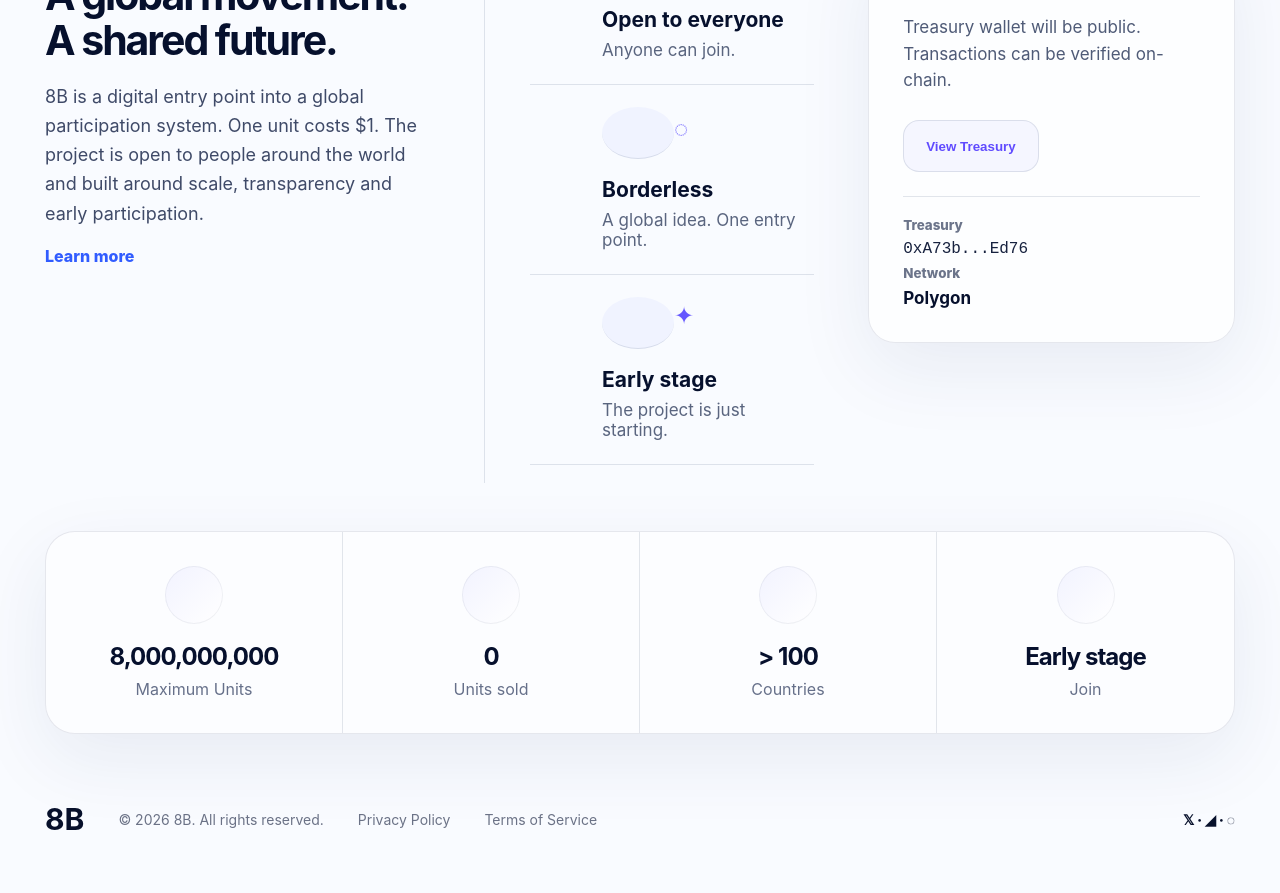
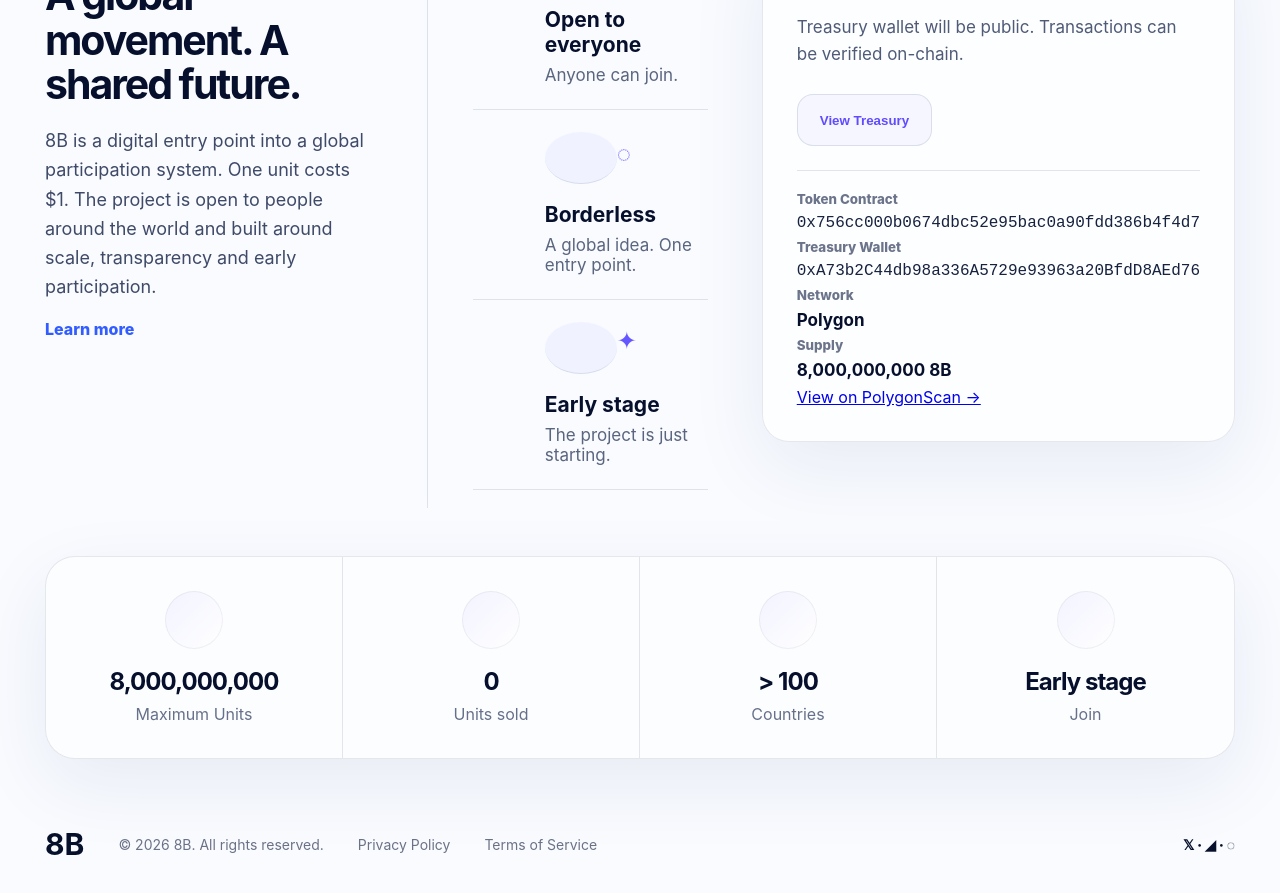
Before and after one commit to mk0071/8b-site, a plain HTML site: page index.html in a window 1280 px wide. Shown: the part 1051-1944 px from the top of the page. Drawn offline with Linux system fonts and the light colour scheme.

Commit message:
Update index.html

```diff
--- a/index.html
+++ b/index.html
@@ -73,11 +73,22 @@
         <p data-i18n="trustText">Treasury wallet будет публичным. Транзакции доступны для проверки в блокчейне.</p>
         <button class="ghost-btn" data-i18n="trustBtn">Смотреть Treasury</button>
         <div class="treasury">
-          <small data-i18n="treasury">Treasury</small>
-          <code id="treasuryText">0x8B00...8B00</code>
-          <small data-i18n="network">Сеть</small>
-          <strong>Polygon</strong>
-        </div>
+  <small>Token Contract</small>
+  <code>0x756cc000b0674dbc52e95bac0a90fdd386b4f4d7</code>
+
+  <small>Treasury Wallet</small>
+  <code>0xA73b2C44db98a336A5729e93963a20BfdD8AEd76</code>
+
+  <small>Network</small>
+  <strong>Polygon</strong>
+
+  <small>Supply</small>
+  <strong>8,000,000,000 8B</strong>
+
+  <a href="https://polygonscan.com/token/0x756cc000b0674dbc52e95bac0a90fdd386b4f4d7" target="_blank">
+    View on PolygonScan →
+  </a>
+</div>
       </div>
     </section>
     <section class="stats">
```
